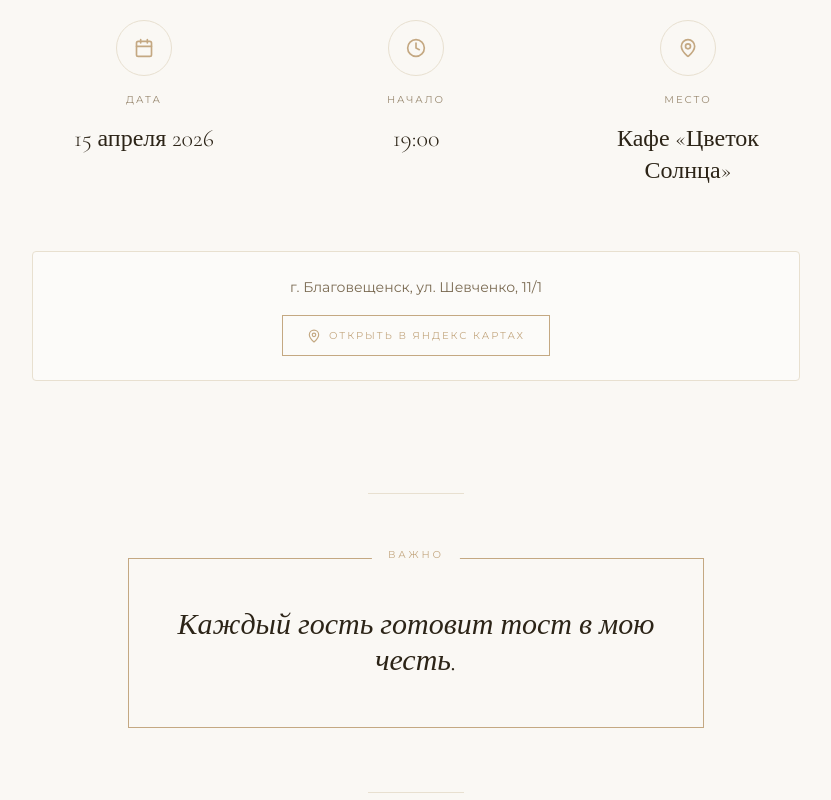
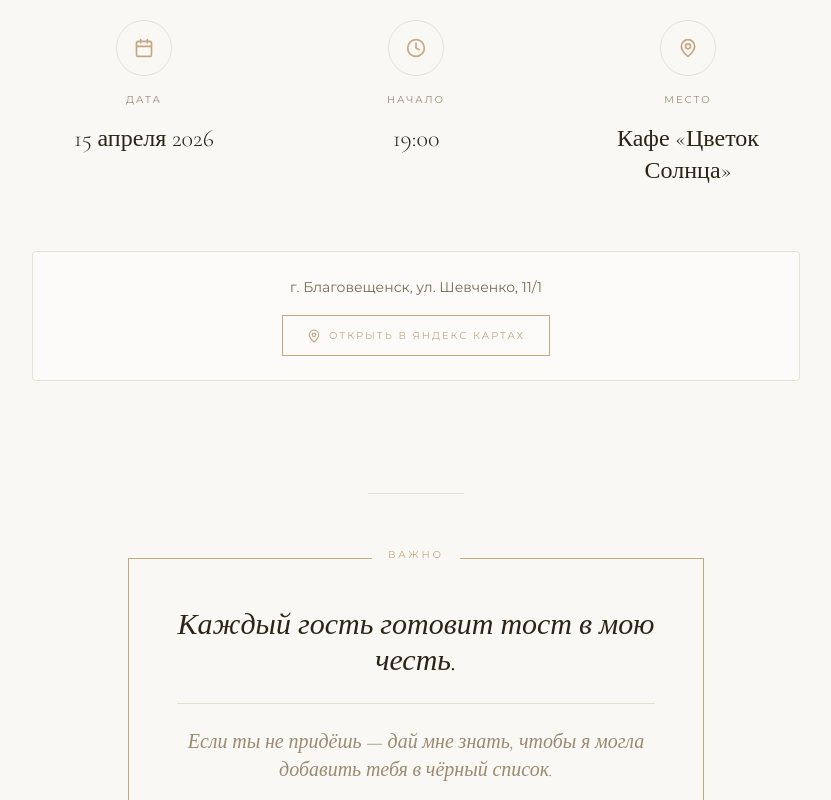
Before and after one commit to pr-poehali-dev/birthday-invitation-32, a React (Vite) app: page / in a window 1280 px wide. Shown: the part 2000-2800 px from the top of the page, without its empty margins (224-1055 px from the left). Built offline with nearby package versions, Linux system fonts and the light colour scheme.

Commit message:
feat: добавить уведомление об отсутствии

```diff
--- a/src/pages/Index.tsx
+++ b/src/pages/Index.tsx
@@ -198,6 +198,11 @@ export default function Index() {
             <p className="font-display text-2xl md:text-3xl font-light italic text-[#2c2417] leading-relaxed">
               Каждый гость готовит тост в мою честь.
             </p>
+            <div className="mt-6 pt-6 border-t border-[#e8e0d0]">
+              <p className="font-display text-lg md:text-xl font-light italic text-[#9a8a72] leading-relaxed">
+                Если ты не придёшь — дай мне знать, чтобы я могла добавить тебя в чёрный список.
+              </p>
+            </div>
           </div>
         </div>
       </section>
```
